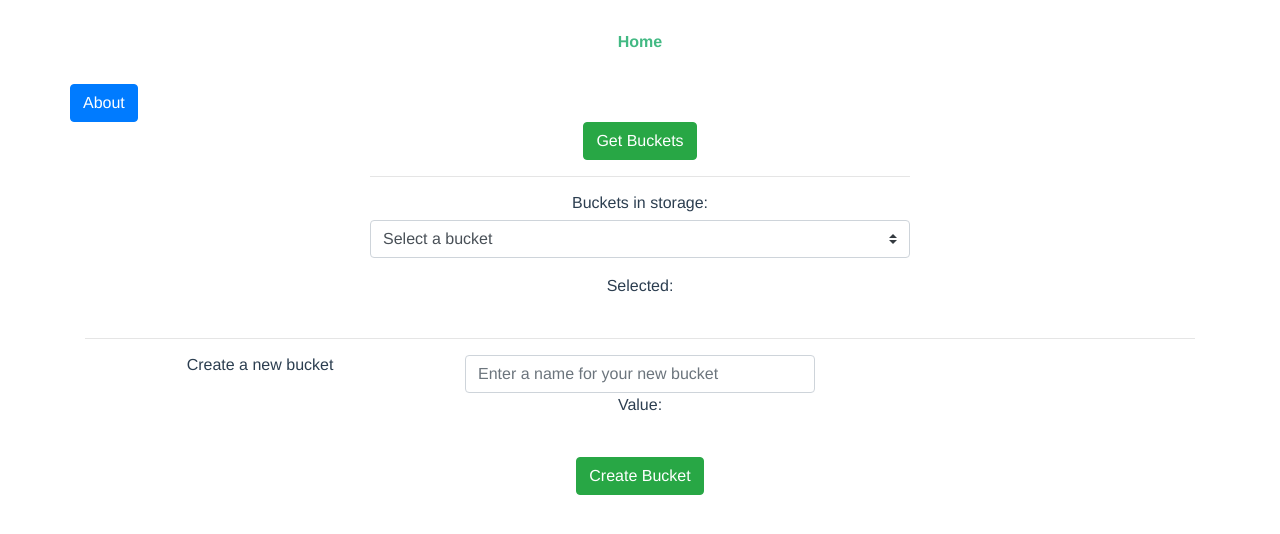
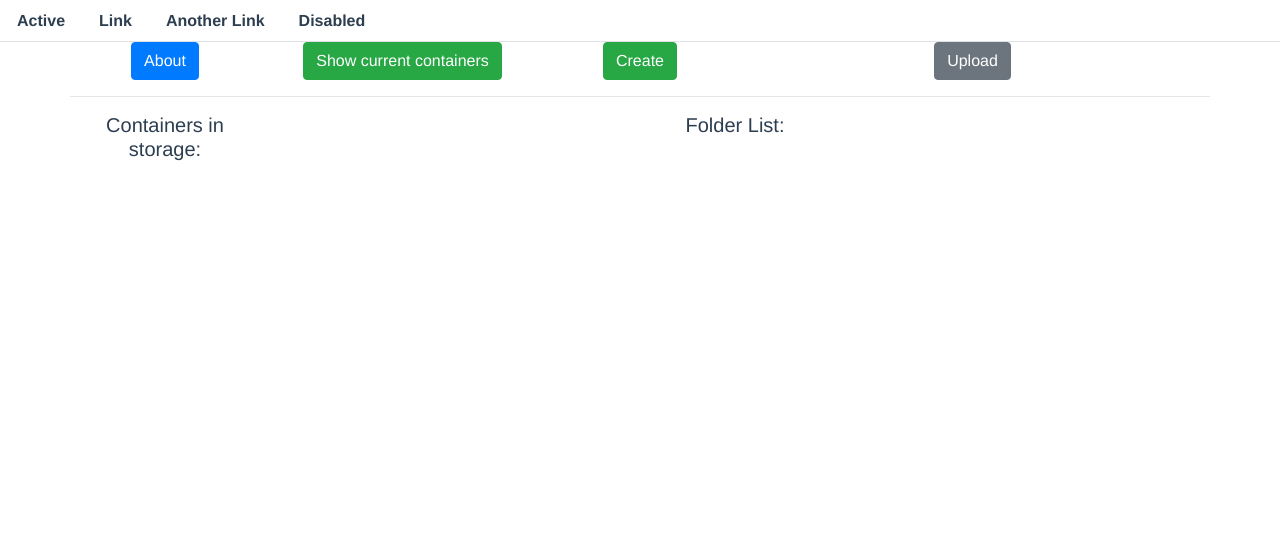
Before and after one commit to johnark88/storageApp, a Vue app: page / in a window 1280 px wide. Shown: the top 534 px of the page. Built offline with nearby package versions, Linux system fonts and the light colour scheme.

Commit message:
Breaking elements into seperate components

```diff
--- a/src/App.vue
+++ b/src/App.vue
@@ -1,13 +1,27 @@
 <template>
   <div id="app">
     <div id="nav">
-      <router-link to="/">Home</router-link>
-      <!-- <router-link to="/about">About</router-link> -->
+      <!-- <router-link to="/">Home</router-link> |
+      <router-link to="/upload">Upload</router-link> -->
+      <navigation />
     </div>
     <router-view/>
   </div>
 </template>
+<script>
+import navigation from '@/components/navigation'
+export default {
+  name: 'App',
+  components: {
+    navigation,
+  },
+  data() {
+    return {
 
+    }
+  }
+}
+</script>
 <style lang="scss">
 #app {
   font-family: 'Avenir', Helvetica, Arial, sans-serif;
@@ -16,14 +30,5 @@
   text-align: center;
   color: #2c3e50;
 }
-#nav {
-  padding: 30px;
-  a {
-    font-weight: bold;
-    color: #2c3e50;
-    &.router-link-exact-active {
-      color: #42b983;
-    }
-  }
-}
+
 </style>
--- a/src/components/HomePage.vue
+++ b/src/components/HomePage.vue
@@ -1,60 +1,58 @@
 <template>
   <div class="HomePage">
     <b-container>
+      <b-row class="justify-content-md-center">
+        <b-col md="2">
+           <aboutModal />
+        </b-col>
+        <b-col md="3">
+          <b-button variant="success" @click="getBuckets">Show current containers</b-button>
+        </b-col>
+        <b-col md="2">
+           <createBucket />
+        </b-col>
+        <b-col>
+          <b-button>Upload</b-button>
+        </b-col>
+      </b-row>
+    </b-container>
+    <b-container>
       <b-row>
-        <aboutModal />
-      </b-row>
-      <b-row>
-        <b-col></b-col>
-        <b-col lg="6">
-          <b-button variant="success" @click="getBuckets">Get Buckets</b-button>
-          <hr>
-          <h6> Buckets in storage: </h6>
+        <hr width="100%">
+        <b-col lg="2">
+          <h5> Containers in storage: </h5>
           <div>
-            <b-form-select v-model="selectedBucket" :options="options.name" class="mb-3" >
-              <option disabled value="null"> Select a bucket</option>
-              <option v-for="(option, index) in options" v-bind:value="option.name" :key="index">
-                {{ option.name }}
-              </option>
-            </b-form-select>
-            <div>Selected: <strong>{{ selectedBucket }}</strong></div>
-            <br>
-            <div v-if="showButton">
-              <b-button variant="primary" @click="getBucketObject"> Get files from {{selectedBucket}} ? </b-button>
-            </div>
-            <div v-if="showNoneSelected">
-              <p>Please select a bucket from above</p>
+            <div v-for="(item, index) in options" :key="index">
+              <div class="containerButtons">
+                <b-button @click="getBucketObject(item.name)">{{item.name}}</b-button>
+              </div>
             </div>
           </div>
         </b-col>
-        <b-col></b-col>
-      </b-row>
-      <hr>
-      <b-row>
         <b-col>
-          <h6>Create a new bucket</h6>
-        </b-col>
-        <b-col>
-          <div>
-            <b-form-input v-model="bucketName" type="text" placeholder="Enter a name for your new bucket"></b-form-input>
-            <p>Value: {{ bucketName }}</p>
-            <br>
-            <b-button variant="success" @click="createNewBucket">Create Bucket</b-button>
-            <p>{{errorMsg}}</p>
+
+          <h5>Folder List: </h5>
+          <div v-for="(folder, item) in folderList" :key="item">
+            <h6> <font-awesome-icon :icon="['fas', 'folder-open']" size="lg" /> {{folder}}</h6>
+            <h6> {{folder}}</h6>
           </div>
         </b-col>
-        <b-col></b-col>
       </b-row>
+    </b-container>
+    <b-container>
+
     </b-container>
   </div>
 </template>
 
 <script>
 import aboutModal from '@/components/aboutModal'
+import createBucket from '@/components/createBucket'
 export default {
   name: 'HomePage',
   components: {
     aboutModal,
+    createBucket,
   },
   data() {
     return {
@@ -62,20 +60,23 @@ export default {
       options: [],
       bucketName: '',
       errorMsg: '',
-      showButton: false,
-      showNoneSelected: false,
+      objectList: [],
+      prefixList: [],
+      folderList: [],
+      filelist: [],
+      nGrok:'http://e42fbb95.ngrok.io'
     }
   },
   watch: {
     selectedBucket(newVal, oldVal) {
       console.log(newVal, 'new');
       console.log(oldVal, 'old');
-      this.showIfThen();
     }
   },
   methods: {
     getBuckets() {
-      axios.get('http://0a1fb6c9.ngrok.io/api/buckets')
+      // get all buckets for user/project
+      axios.get(''+this.nGrok+'/api/buckets')
       .then((response) => {
         console.log(response);
         this.options = response.data;
@@ -84,32 +85,43 @@ export default {
         console.log(error);
       })
     },
-    createNewBucket() {
-      axios.post('http://0a1fb6c9.ngrok.io/api/buckets/', { name: this.bucketName })
-      .then((response) => {
-        console.log(response, 'good');
-      })
-      .catch((err) => {
-        console.log(err.message, 'eadawdawda');
-      })
-    },
-    showIfThen() {
-      console.log(this.selectedBucket);
-      if(this.selectedBucket) {
-        this.showButton = true
-      } else {
-        this.showNoneSelected = true;
-      }
-    },
-    getBucketObject() {
-      console.log('at get bucket objects');
-      axios.get('http://0a1fb6c9.ngrok.io/api/objects/'+this.selectedBucket)
+    getBucketObject(name) {
+      // lists files and folders in the bucket
+      axios.get(''+this.nGrok+'/api/objects/'+name)
        .then((response) => {
-        console.log(response, 'good');
+        this.objectList = response.data.files;
+        this.sortFiles();
       })
       .catch((error) => {
         console.log(error, 'BucketObjects');
       })
+    },
+    sortFiles() {
+      this.objectList.forEach((file) => {
+        // Breaks off the prefix
+        const stringSplit = file.split('/')[0];
+        // console.log(stringSplit);
+        this.prefixList.push(stringSplit);
+      })
+      this.findDuplicates(this.prefixList);
+      // string split the files as well to file list array
+
+    },
+    findDuplicates(data) {
+      // Sort out all duplications
+      // push remaining folders to folderList array
+      let result = [];
+      data.forEach(function(element, index) {
+      // Find if there is a duplicate or not
+        if (data.indexOf(element, index + 1) > -1) {
+        // Find if the element is already in the result array or not
+          if (result.indexOf(element) === -1) {
+            result.push(element);
+          }
+        }
+      });
+      this.folderList = result;
+      console.log(this.folderList, 'results');
     }
   }
 };
@@ -119,4 +131,7 @@ export default {
 a {
   color: #42b983;
 }
+.containerButtons {
+  padding: 6px;
+}
 </style>
--- a/src/components/aboutModal.vue
+++ b/src/components/aboutModal.vue
@@ -1,15 +1,15 @@
 <template>
   <div class="aboutModal">
     <b-button variant="primary" @click="showModal">  About </b-button>
-    <b-modal ref="myModalRef" hide-footer title="Google Cloud Storage">
+    <b-modal ref="myModalRef" hide-footer title="About Storage Containers">
       <div class="d-block text-center">
         <p> This is your storage!
-          Buckets hold objects <br>
-          Objects are folders or files. <br>
-          Click get buckets to begin!
+          Containers hold objects <br>
+          Objects are folders and files. <br>
+          Click get containers to begin!
         </p>
       </div>
-      <b-btn class="mt-3" variant="outline-danger" block @click="hideModal">Close Me</b-btn>
+      <b-btn size="small" variant="outline-danger"  @click="hideModal">Close Me</b-btn>
     </b-modal>
   </div>
 </template>
--- a/src/router.js
+++ b/src/router.js
@@ -1,6 +1,7 @@
 import Vue from 'vue';
 import Router from 'vue-router';
 import Home from './views/Home.vue';
+import Upload from './views/Upload.vue';
 
 Vue.use(Router);
 
@@ -13,6 +14,11 @@ export default new Router({
       name: 'home',
       component: Home,
     },
+    {
+      path: '/upload',
+      name: 'Upload',
+      component: Upload,
+    },
     // {
     //   path: '/about',
     //   name: 'about',
```
